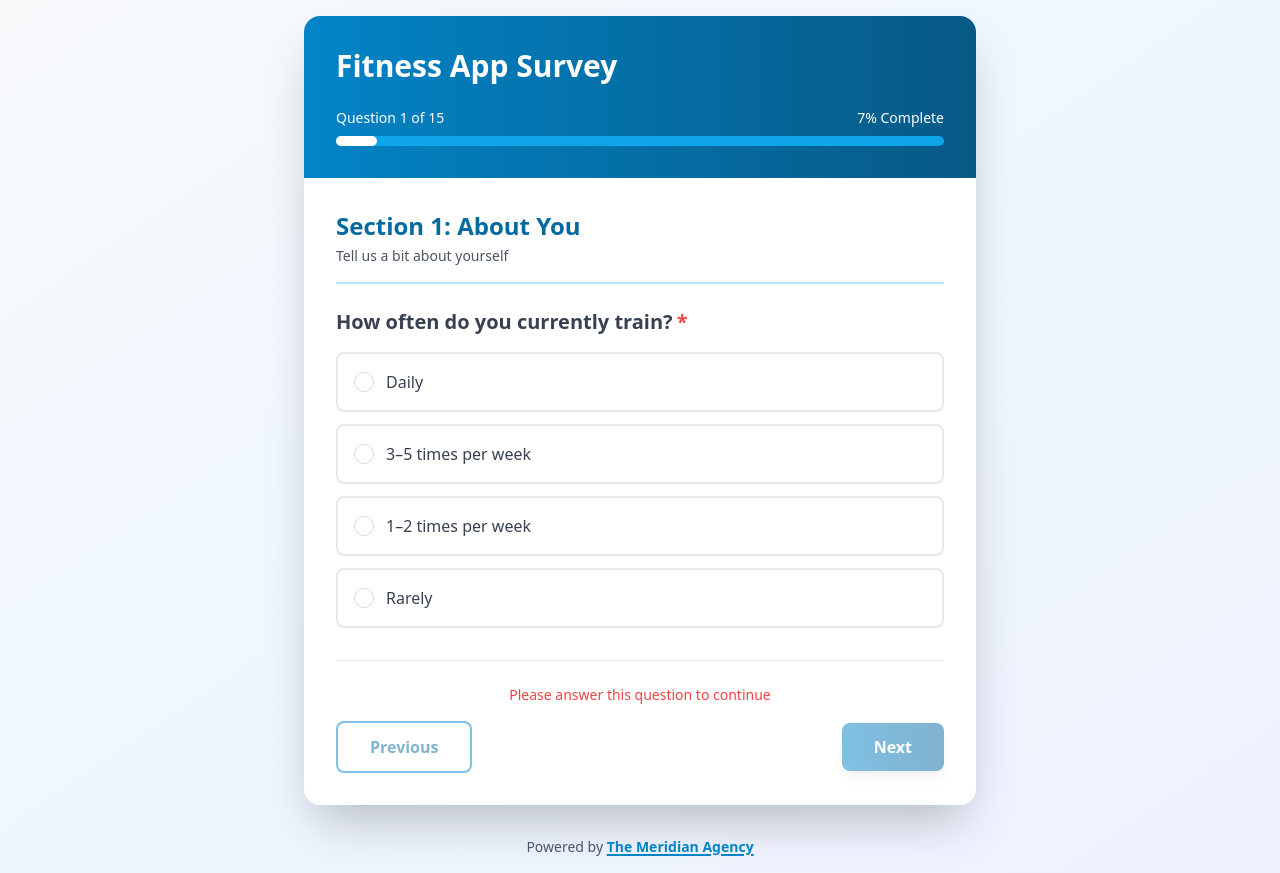
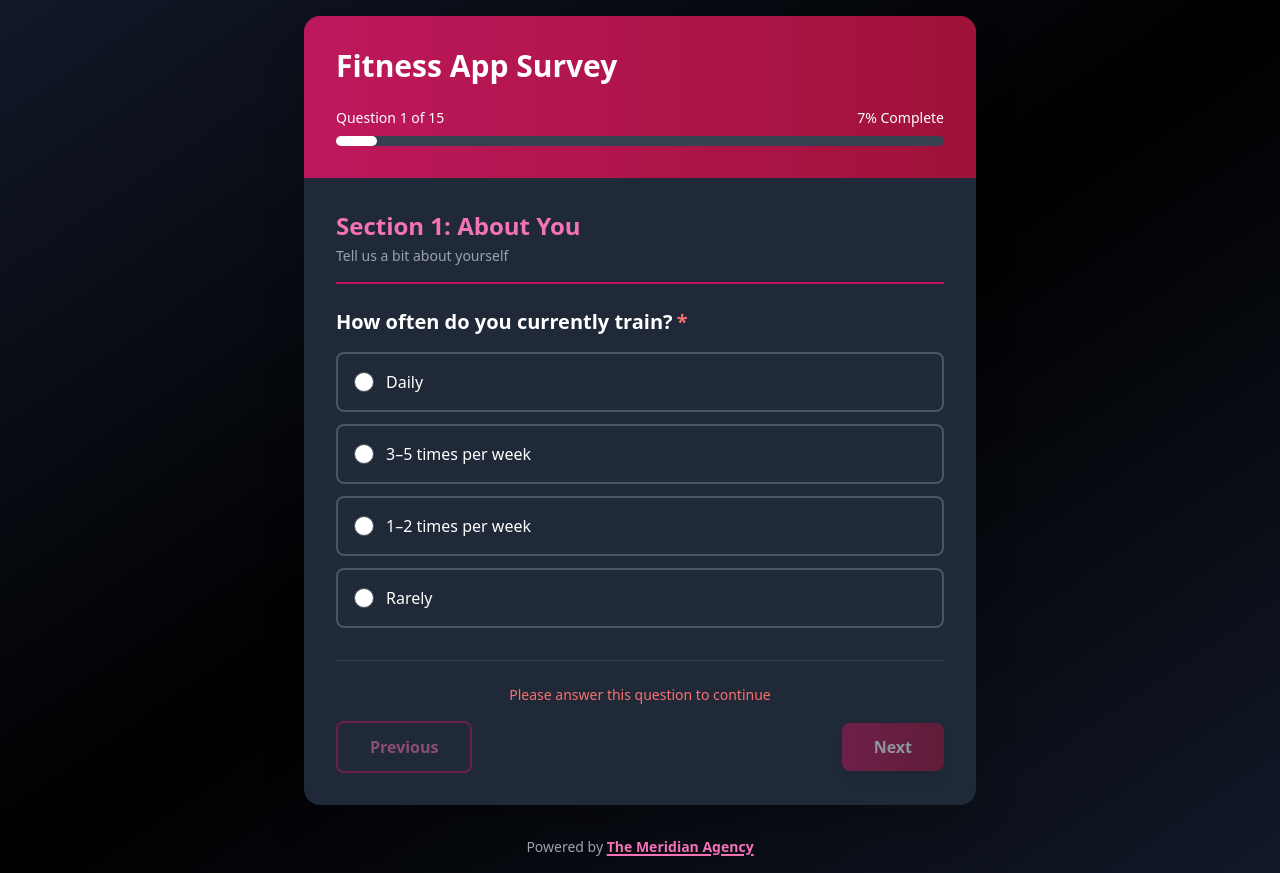
Before and after one commit to Meridian-EKP/GymAppForm, a React (Vite) app: page / in a window 1280 px wide. Both pictures are taken after a click on the button "Start Survey". Built offline with nearby package versions, Linux system fonts and the light colour scheme.

Commit message:
Update color scheme to black and darker pink theme

```diff
--- a/src/components/FormContainer.jsx
+++ b/src/components/FormContainer.jsx
@@ -269,18 +269,18 @@ const FormContainer = () => {
   if (isSubmitted) {
     return (
       <div className="w-full max-w-2xl">
-        <div className="bg-white rounded-2xl shadow-2xl overflow-hidden">
-          <div className="bg-gradient-to-r from-green-500 to-emerald-600 text-white p-8 text-center">
+        <div className="bg-gray-800 rounded-2xl shadow-2xl overflow-hidden">
+          <div className="bg-gradient-to-r from-primary-600 to-primary-700 text-white p-8 text-center">
             <div className="text-6xl mb-4">✓</div>
             <h1 className="text-3xl font-bold mb-2">Thank You!</h1>
-            <p className="text-green-100 text-lg">Your responses have been submitted successfully.</p>
+            <p className="text-primary-100 text-lg">Your responses have been submitted successfully.</p>
           </div>
-          <div className="p-12 text-center">
-            <p className="text-gray-700 text-lg mb-6">
+          <div className="p-12 text-center bg-gray-800">
+            <p className="text-white text-lg mb-6">
               Your feedback helps us build a better fitness app experience. We appreciate you taking the time to share your thoughts!
             </p>
-            <div className="bg-primary-50 rounded-lg p-6">
-              <p className="text-sm text-gray-600">
+            <div className="bg-gray-700 rounded-lg p-6">
+              <p className="text-sm text-gray-300">
                 <strong>What's next?</strong> We'll review your responses and use them to improve our app concept.
                 Stay tuned for updates!
               </p>
@@ -294,7 +294,7 @@ const FormContainer = () => {
 
   return (
     <div className="w-full max-w-2xl">
-      <div className="bg-white rounded-2xl shadow-2xl overflow-hidden">
+      <div className="bg-gray-800 rounded-2xl shadow-2xl overflow-hidden">
         <FormHeader
           appDescription={null}
           currentStep={currentStep}
--- a/src/components/FormFooter.jsx
+++ b/src/components/FormFooter.jsx
@@ -8,9 +8,9 @@ const FormFooter = ({ currentStep, totalSteps, currentQuestion, formData, onNext
   const isAnswerRequired = currentQuestion?.required && !formData[currentQuestion?.name]
 
   return (
-    <div className="mt-8 pt-6 border-t border-gray-200">
+    <div className="mt-8 pt-6 border-t border-gray-700">
       {isAnswerRequired && (
-        <p className="text-red-500 text-sm mb-4 text-center">
+        <p className="text-red-400 text-sm mb-4 text-center">
           Please answer this question to continue
         </p>
       )}
--- a/src/components/FormHeader.jsx
+++ b/src/components/FormHeader.jsx
@@ -2,7 +2,7 @@ const FormHeader = ({ appDescription, currentStep, totalSteps }) => {
   const progress = totalSteps > 0 ? ((currentStep + 1) / totalSteps) * 100 : 0
 
   return (
-    <div className="bg-gradient-to-r from-primary-600 to-primary-800 text-white p-8">
+    <div className="bg-gradient-to-r from-primary-600 to-primary-700 text-white p-8">
       <div className="mb-4">
         <h1 className="text-3xl font-bold mb-3">Fitness App Survey</h1>
         {appDescription && (
@@ -16,7 +16,7 @@ const FormHeader = ({ appDescription, currentStep, totalSteps }) => {
             <span>Question {currentStep + 1} of {totalSteps}</span>
             <span>{Math.round(progress)}% Complete</span>
           </div>
-          <div className="w-full bg-primary-500 rounded-full h-2.5">
+          <div className="w-full bg-gray-700 rounded-full h-2.5">
             <div
               className="bg-white h-2.5 rounded-full transition-all duration-300 ease-out"
               style={{ width: `${progress}%` }}
--- a/src/components/FormQuestions.jsx
+++ b/src/components/FormQuestions.jsx
@@ -17,7 +17,7 @@ const FormQuestions = ({ questions, currentStep, formData, onInputChange }) => {
   if (!currentQuestion) {
     return (
       <div className="text-center py-12">
-        <p className="text-gray-600">No question available at this step.</p>
+        <p className="text-gray-400">No question available at this step.</p>
       </div>
     )
   }
@@ -41,11 +41,11 @@ const FormQuestions = ({ questions, currentStep, formData, onInputChange }) => {
   return (
     <div className="min-h-[300px]">
       {isNewSection && currentQuestion.section && (
-        <div className="mb-6 pb-4 border-b-2 border-primary-200">
-          <h2 className="text-2xl font-bold text-primary-700">
+        <div className="mb-6 pb-4 border-b-2 border-primary-600">
+          <h2 className="text-2xl font-bold text-primary-400">
             Section {getSectionNumber()}: {currentQuestion.section}
           </h2>
-          <p className="text-sm text-gray-600 mt-1">
+          <p className="text-sm text-gray-400 mt-1">
             {currentQuestion.section === 'About You' && 'Tell us a bit about yourself'}
             {currentQuestion.section === 'Motivation & Accountability' && 'Understanding what drives you'}
             {currentQuestion.section === 'App Concept' && 'Your thoughts on the app idea'}
--- a/src/components/PoweredByFooter.jsx
+++ b/src/components/PoweredByFooter.jsx
@@ -1,13 +1,13 @@
 const PoweredByFooter = () => {
   return (
     <div className="mt-8 text-center">
-      <p className="text-gray-600 text-sm">
+      <p className="text-gray-400 text-sm">
         Powered by{' '}
         <a
           href="https://www.themeridianagency.xyz/"
           target="_blank"
           rel="noopener noreferrer"
-          className="text-primary-600 hover:text-primary-700 font-semibold transition-colors duration-200 underline decoration-2 underline-offset-2"
+          className="text-primary-400 hover:text-primary-300 font-semibold transition-colors duration-200 underline decoration-2 underline-offset-2"
         >
           The Meridian Agency
         </a>
--- a/src/components/QuestionRenderer.jsx
+++ b/src/components/QuestionRenderer.jsx
@@ -53,10 +53,10 @@ const QuestionRenderer = ({ question, value, onChange }) => {
               return (
                 <label
                   key={idx}
-                  className="flex items-center p-4 rounded-lg border-2 cursor-pointer transition-all duration-200 hover:bg-primary-50 hover:border-primary-300"
+                  className="flex items-center p-4 rounded-lg border-2 cursor-pointer transition-all duration-200 hover:bg-gray-700 hover:border-primary-400"
                   style={{
-                    borderColor: value === optionValue ? '#0ea5e9' : '#e5e7eb',
-                    backgroundColor: value === optionValue ? '#f0f9ff' : 'white'
+                    borderColor: value === optionValue ? '#be185d' : '#4b5563',
+                    backgroundColor: value === optionValue ? '#1f2937' : '#1f2937'
                   }}
                 >
                   <input
@@ -68,7 +68,7 @@ const QuestionRenderer = ({ question, value, onChange }) => {
                     className="ui-radio"
                     required={question.required}
                   />
-                  <span className="ml-3 text-gray-700 font-medium">{optionLabel}</span>
+                  <span className="ml-3 text-white font-medium">{optionLabel}</span>
                 </label>
               )
             })}
@@ -86,10 +86,10 @@ const QuestionRenderer = ({ question, value, onChange }) => {
               return (
                 <label
                   key={idx}
-                  className="flex items-center p-4 rounded-lg border-2 cursor-pointer transition-all duration-200 hover:bg-primary-50 hover:border-primary-300"
+                  className="flex items-center p-4 rounded-lg border-2 cursor-pointer transition-all duration-200 hover:bg-gray-700 hover:border-primary-400"
                   style={{
-                    borderColor: isChecked ? '#0ea5e9' : '#e5e7eb',
-                    backgroundColor: isChecked ? '#f0f9ff' : 'white'
+                    borderColor: isChecked ? '#be185d' : '#4b5563',
+                    backgroundColor: isChecked ? '#1f2937' : '#1f2937'
                   }}
                 >
                   <input
@@ -107,7 +107,7 @@ const QuestionRenderer = ({ question, value, onChange }) => {
                     }}
                     className="ui-checkbox"
                   />
-                  <span className="ml-3 text-gray-700 font-medium">{optionLabel}</span>
+                  <span className="ml-3 text-white font-medium">{optionLabel}</span>
                 </label>
               )
             })}
@@ -161,11 +161,11 @@ const QuestionRenderer = ({ question, value, onChange }) => {
     <div className="space-y-4">
       <label className="form-label text-xl">
         {question.label}
-        {question.required && <span className="text-red-500 ml-1">*</span>}
+        {question.required && <span className="text-red-400 ml-1">*</span>}
       </label>
 
       {question.description && (
-        <p className="text-gray-600 text-sm mb-4">{question.description}</p>
+        <p className="text-gray-400 text-sm mb-4">{question.description}</p>
       )}
 
       {renderInput()}
--- a/src/index.css
+++ b/src/index.css
@@ -4,17 +4,17 @@
 
 @layer base {
   body {
-    @apply bg-gradient-to-br from-slate-50 via-blue-50 to-indigo-50 min-h-screen;
+    @apply bg-gradient-to-br from-gray-900 via-black to-gray-900 min-h-screen;
   }
 }
 
 @layer components {
   .form-input {
-    @apply w-full px-4 py-3 rounded-lg border border-gray-300 focus:ring-2 focus:ring-primary-500 focus:border-transparent transition-all duration-200 bg-white shadow-sm;
+    @apply w-full px-4 py-3 rounded-lg border border-gray-600 focus:ring-2 focus:ring-primary-500 focus:border-primary-500 transition-all duration-200 bg-gray-800 text-white shadow-sm;
   }
 
   .form-label {
-    @apply block text-sm font-semibold text-gray-700 mb-2;
+    @apply block text-sm font-semibold text-white mb-2;
   }
 
   .btn-primary {
@@ -22,20 +22,20 @@
   }
 
   .btn-secondary {
-    @apply bg-white text-primary-700 font-semibold py-3 px-8 rounded-lg border-2 border-primary-600 hover:bg-primary-50 transition-all duration-200;
+    @apply bg-gray-800 text-primary-400 font-semibold py-3 px-8 rounded-lg border-2 border-primary-600 hover:bg-gray-700 transition-all duration-200;
   }
 }
 
 /* From Uiverse.io by Galahhad */
 /* checkbox settings 👇 */
 input[type="checkbox"].ui-checkbox {
-  --primary-color: #0ea5e9 !important;
+  --primary-color: #be185d !important;
   --secondary-color: #fff !important;
-  --primary-hover-color: #0284c7 !important;
+  --primary-hover-color: #9f1239 !important;
   /* checkbox */
   --checkbox-diameter: 20px !important;
   --checkbox-border-radius: 5px !important;
-  --checkbox-border-color: #d9d9d9 !important;
+  --checkbox-border-color: #4b5563 !important;
   --checkbox-border-width: 1px !important;
   --checkbox-border-style: solid !important;
   /* checkmark */
@@ -134,12 +134,12 @@ input[type="checkbox"].ui-checkbox:active:not(:checked)::after {
 
 /* Custom Radio Button Style - Similar to checkbox but circular */
 input[type="radio"].ui-radio {
-  --primary-color: #0ea5e9 !important;
+  --primary-color: #be185d !important;
   --secondary-color: #fff !important;
-  --primary-hover-color: #0284c7 !important;
+  --primary-hover-color: #9f1239 !important;
   /* radio */
   --radio-diameter: 20px !important;
-  --radio-border-color: #d9d9d9 !important;
+  --radio-border-color: #4b5563 !important;
   --radio-border-width: 1px !important;
   --radio-border-style: solid !important;
   /* inner dot */
--- a/tailwind.config.js
+++ b/tailwind.config.js
@@ -8,16 +8,16 @@ export default {
     extend: {
       colors: {
         primary: {
-          50: '#f0f9ff',
-          100: '#e0f2fe',
-          200: '#bae6fd',
-          300: '#7dd3fc',
-          400: '#38bdf8',
-          500: '#0ea5e9',
-          600: '#0284c7',
-          700: '#0369a1',
-          800: '#075985',
-          900: '#0c4a6e',
+          50: '#fdf2f8',
+          100: '#fce7f3',
+          200: '#fbcfe8',
+          300: '#f9a8d4',
+          400: '#f472b6',
+          500: '#db2777',
+          600: '#be185d',
+          700: '#9f1239',
+          800: '#831843',
+          900: '#701a35',
         },
       },
     },
```
Also changed, not shown: src/components/StartScreen.jsx (+6 -6 lines).
